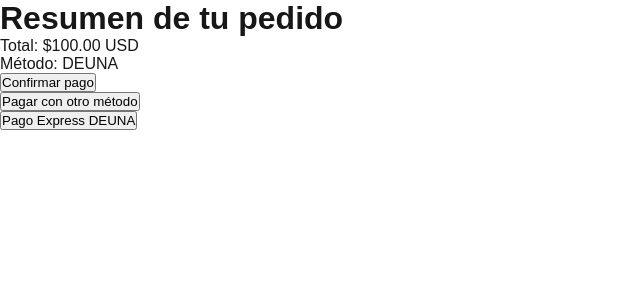
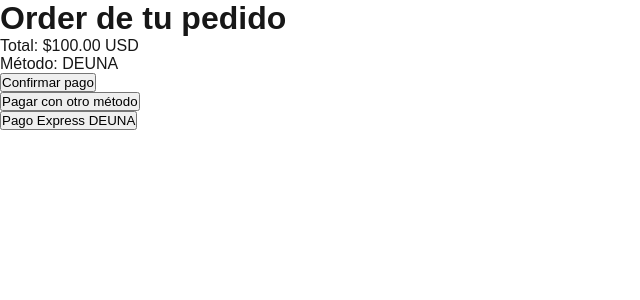
Before and after one commit to devedux/poc-front-app, a Next.js app: page /checkout in a window 1280 px wide. Shown: the top 300 px of the page, without its empty margins (0-640 px from the left). Built offline with nearby package versions, Linux system fonts and the light colour scheme.

Commit message:
chore: changes aklsdjalksd

```diff
--- a/app/components/Checkout.tsx
+++ b/app/components/Checkout.tsx
@@ -22,8 +22,8 @@
   }
 
   return (
-    <div data-test-id="checkout-container">
-      <h1 data-test-id="checkout-title">Resumen de tu pedido</h1>
+    <div data-test-id="modular-checkout">
+      <h1 data-test-id="checkout-title">Order de tu pedido</h1>
 
       <div data-test-id="order-summary">
         <p data-test-id="order-amount">Total: $100.00 USD</p>
@@ -33,7 +33,6 @@
       {/* NIVEL FÁCIL: data-test-id renombrado + texto del botón cambiado */}
       {!confirmed ? (
         <button
-          data-test-id="checkout-button"
           onClick={handlePay}
           disabled={loading}
         >
```
